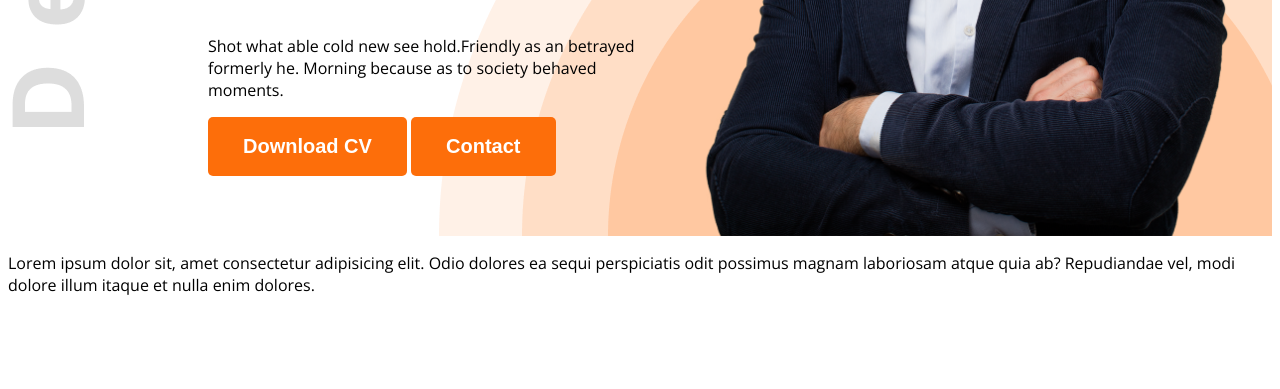
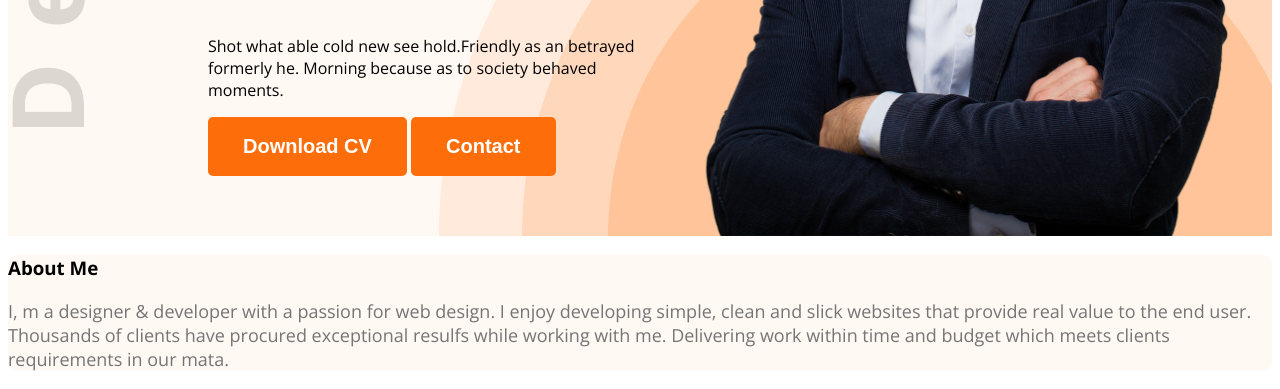
Before and after one commit to Robo9nine/web-dev-portfolio, a plain HTML site: page index.html in a window 1280 px wide. Shown: the part 686-1075 px from the top of the page. Before the commit the page ends 998 px from the top, so only its background shows below. Drawn offline with nearby package versions, Linux system fonts and the light colour scheme.

Commit message:
Added about

```diff
--- a/index.html
+++ b/index.html
@@ -10,7 +10,7 @@
     <title>Developer Porfolio</title>
 </head>
 <body class="open-sans-normal">
-    <header class="header">
+    <header class="header secondary-bg">
         <nav>
             <h3 class="nav-tittle">Ma<span class="text-primary">r</span>y</h3>
             <ul>
@@ -33,9 +33,10 @@
         </div>
     </header>
     <main>
-        <div>
-            <p>Lorem ipsum dolor sit, amet consectetur adipisicing elit. Odio dolores ea sequi perspiciatis odit possimus magnam laboriosam atque quia ab? Repudiandae vel, modi dolore illum itaque et nulla enim dolores.</p>
-        </div>
+        <section class="about secondary-bg">
+            <h3 class="section-tittle">About Me</h3>
+            <p class="section-description">I, m a designer & developer with a passion for web design. I enjoy developing simple, clean and slick websites that provide real value to the end user. Thousands of clients have procured exceptional resulfs while working with me. Delivering work within time and budget which meets clients requirements in our mata.</p>
+        </section>
     </main>
     <Footer>
 
--- a/style/style.css
+++ b/style/style.css
@@ -8,6 +8,9 @@
 }
 
 /* shared style */
+.secondary-bg{
+    background-color: #FFF8F3;
+}
 .text-primary{
     color: #FD6E0A
 }
@@ -24,6 +27,15 @@
     padding: 18px 35px;
     border-radius: 5px;
 }
+
+.section-title{
+    font-size: 35px;
+}
+.section-description{
+    font-size: 18px;
+    color: #757575;
+}
+
 /* Header */
 
 .header{
@@ -76,3 +88,9 @@ banner-content{
 .banner-profile-pic{
     width: 580px
 }
+
+/* About Section */
+
+.about{
+    border-radius: 10px;
+}
```
